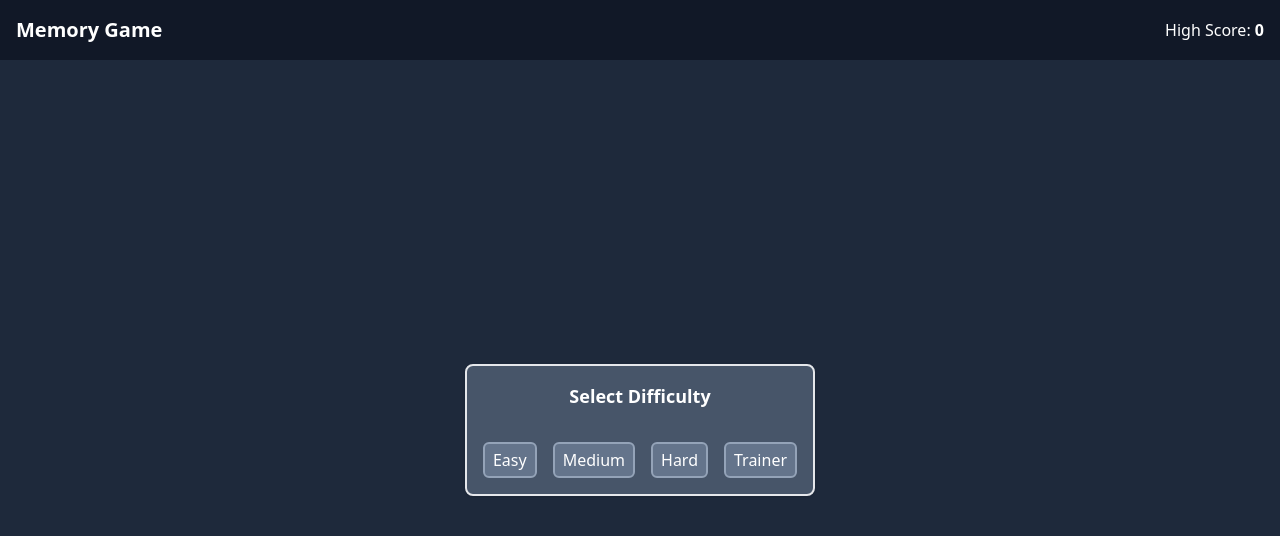
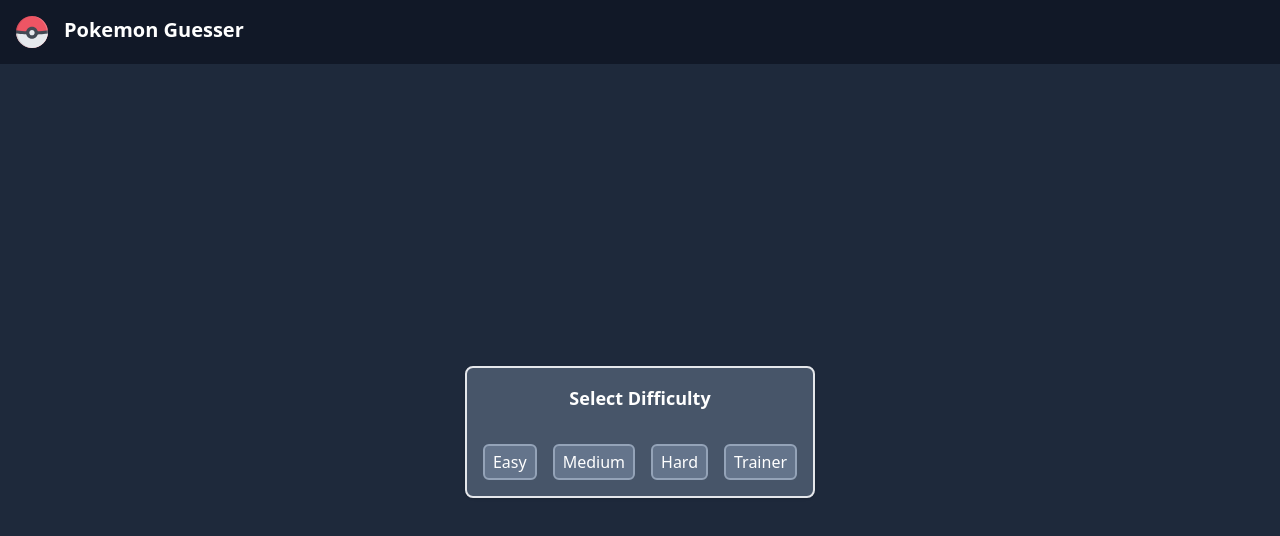
Before and after one commit to jlyon12/memory-card, a React (Vite) app: page / in a window 1280 px wide. Shown: the top 536 px of the page. Built offline with nearby package versions, Linux system fonts and the light colour scheme.

Commit message:
Update Header
  Move round and score info to game section
  Add Image to header

```diff
--- a/src/components/Game.jsx
+++ b/src/components/Game.jsx
@@ -89,9 +89,23 @@ function Game({
 		}
 	}
 	return (
-		<main className=" bg-slate-800 p-8 grid gap-6 grid-cols-fluid place-content-center ">
+		<main className=" bg-slate-800 flex flex-col p-8 ">
 			{numberOfCards === clickedCards.length && startNewRound()}
 			{currentScore >= highScore && setHighScore(currentScore)}
+			<div className="flex flex-col items-center gap-4 place-self-center text-white text-xl">
+				<p>
+					Round: <span className="font-bold">{roundNumber}</span>
+				</p>
+				<div className="flex gap-4">
+					<p>
+						Current Score: <span className="font-bold">{currentScore}</span>
+					</p>
+					<p>
+						High Score: <span className="font-bold">{highScore}</span>
+					</p>
+				</div>
+			</div>
+			<section className="p-8 grid gap-6 grid-cols-fluid place-content-center my-auto ">
 				{gameCards.map((pokemon) => (
 					<Card
 						key={pokemon.name}
@@ -101,6 +115,7 @@ function Game({
 						imgURL={`https://raw.githubusercontent.com/PokeAPI/sprites/master/sprites/pokemon/${pokemon.dexNum}.png`}
 					/>
 				))}
+			</section>
 		</main>
 	);
 }
--- a/src/components/Header.jsx
+++ b/src/components/Header.jsx
@@ -1,28 +1,17 @@
+import PokeBall from "../assets/images/pokeball.svg";
 function Header({ currentScore, highScore, roundNumber, gameDifficulty }) {
 	return (
 		<header className="flex justify-between items-center bg-gray-900 text-white p-4">
-			<h1 className="font-bold text-xl">Memory Game</h1>
+			<div className="flex gap-4">
+				<img className="w-8" src={PokeBall} alt="PokeBall" />
+				<h1 className="font-bold text-xl">Pokemon Guesser</h1>
+			</div>
 			{gameDifficulty && (
-				<div className="flex gap-4">
-					<p>
-						Difficulty:{" "}
-						<span className="font-bold uppercase">{gameDifficulty}</span>
-					</p>
-					<p>
-						Round: <span className="font-bold">{roundNumber}</span>
-					</p>
-				</div>
+				<p>
+					Difficulty:{" "}
+					<span className="font-bold uppercase">{gameDifficulty}</span>
+				</p>
 			)}
-			<div className="flex flex-col items-end space-x-2">
-				{gameDifficulty && (
-					<p>
-						Current Score: <span className="font-bold">{currentScore}</span>
-					</p>
-				)}
-				<p>
-					High Score: <span className="font-bold">{highScore}</span>
-				</p>
-			</div>
 		</header>
 	);
 }
```
Also changed, not shown: src/assets/images/pokeball.svg (added). Lines whose indentation alone changed are shown as unchanged.
